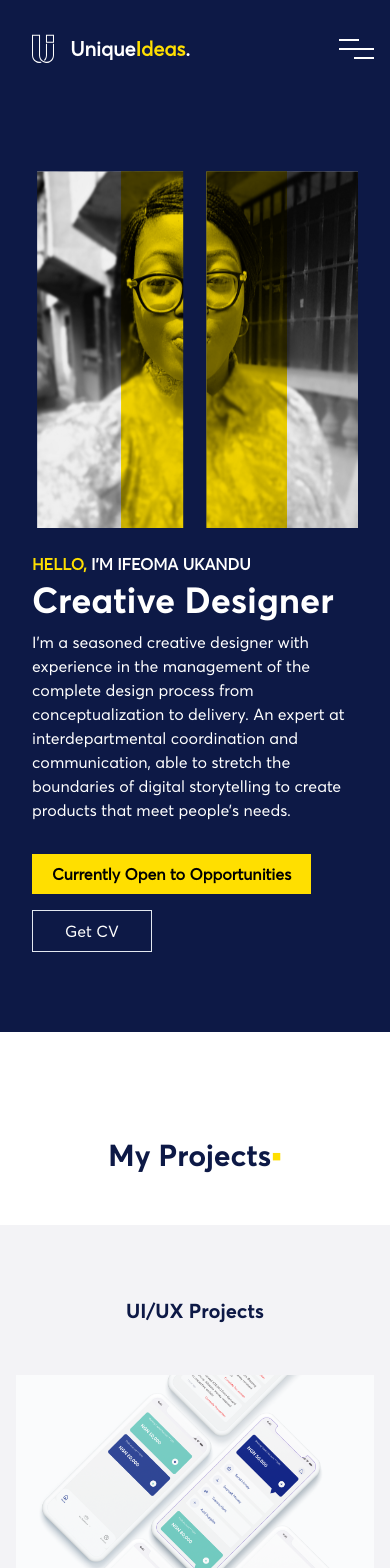
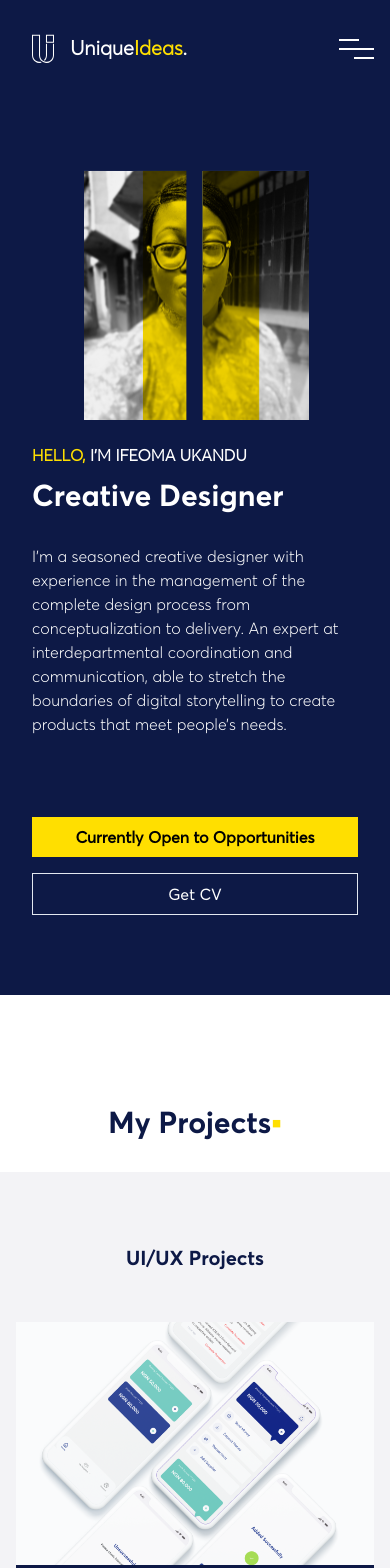
Before and after one commit to adelakuntobi/unique-portfolio, a React (Create React App) app: page / in a window 390 px wide. Shown: the top 1568 px of the page. Built offline with nearby package versions, Linux system fonts and the light colour scheme.

Commit message:
Reviwed unique's changes

```diff
--- a/src/App.js
+++ b/src/App.js
@@ -24,7 +24,7 @@ function App() {
         <div className="container mx-auto">
           <nav className="container mx-auto desktop__navbar px-6 lg:px-0">
             <div className="logo">
-              <img src={Logo} alt="logo" className="w-1/12 lg:w-1/6 mx-4" />
+              <img src={Logo} alt="logo" className="w-1/12 mx-4" />
               <p className="nav__logo text-xl lg:text-3xl">Unique<span>Ideas</span>.</p>
             </div>
             <ul className="desktop__nav__list">
--- a/src/components/Contact/Contact.js
+++ b/src/components/Contact/Contact.js
@@ -2,49 +2,51 @@ import React, { useState, useEffect } from 'react'
 import Header from '../ProjectComponent/Header'
 import '../../css/Contact.css';
 import Loader from '../Loader/Loader';
-import emailjs from 'emailjs-com';
+
+// import Successful from '../Loader/Successful';
+// import emailjs from 'emailjs-com';
 
 function Contact() {
   // var initialState = true
   function sendEmail(e) {
     e.preventDefault();
 
-    emailjs.sendForm('gmail', 'template_cfapdtw', e.target, 'user_jUIxEF1crTt8lfw5ebKxY')
-      .then((result) => {
-          console.log(result.text);
-      }, (error) => {
-          console.log(error.text);
-      });
-      setLoading(
-        newloader => newloader = true
-      )
-      e.target.reset()
+    setLoading(
+      newloader => newloader = true
+    )
+
+    e.target.reset()
   }
   const [loading, setLoading] = useState(false)
 
 
-
   useEffect(() => {
-     setTimeout(() => {
+    setTimeout(() => {
       setLoading(
         newloader => newloader = false
       )
+
     }, 10000);
 
-  }, [loading])
+
+  }, [])
+
 
   return (
     <div className="contact">
       {
         loading ? <Loader /> : ""
       }
+
+
       <Header title="Contact Me"
         role={`Say Hello`}
         list1="Do you want me to handle your project or you just want to have a chat about Design, a Project, Career, or life in general?" />
 
       <form className="w-11/12 md:w-8/12 lg:w-6/12 mx-auto py-12" onSubmit={sendEmail}>
         <div className="py-4">
-          <label>Full Name<span className="text-red-600">*</span></label>
+          <label>Full Name<span className="text-red-600">*</span></label> <i className="fa">&#xf164;</i>
+
           <input required type="text" className="block border w-full p-2 mt-3 opacity-75" name="from_name" />
         </div>
         <div className="py-4">
@@ -57,9 +59,7 @@ function Contact() {
         </div>
         <div className="py-4">
           <label>Message<span className="text-red-600">*</span></label>
-          <textarea required className="block border w-full p-2 mt-3 h-40 opacity-75" name="message"
-
-/>
+          <textarea required className="block border w-full p-2 mt-3 h-40 opacity-75" name="message" />
         </div>
 
         <button value="submit" type="submit"
--- a/src/components/Landingpage/Landingpage.js
+++ b/src/components/Landingpage/Landingpage.js
@@ -11,32 +11,28 @@ import src2 from '../../images/Rectangle 597.svg'
 function Landingpage() {
   return (
     <div className="">
-      {/* <Switch>
-      <Route exact path="/" component={Landingpage} />
-        <Route exact path="/workcappy" component={Workcappy} />
-        <Route exact path="Atunlo" component={Projects} />
-      </Switch> */}
+
       <div className="header-content container-fluid py-12 background-blue text-white">
         <div className="container mx-auto flex flex-col-reverse lg:flex-row">
           <div className="my-auto w-full lg:w-6/12 px-8">
-            <p className="uppercase font-bold"><span className="yellow">Hello,</span> I'm Ifeoma Ukandu</p>
-            <h1 className="text-4xl">Creative Designer</h1>
-            <p>I’m a seasoned creative designer with experience in the management of the complete design
+            <p className="uppercase font-semibold"><span className="yellow">Hello,</span> I'm Ifeoma Ukandu</p>
+            <h1 className="text-3xl md:text-5xl pb-6 pt-2">Creative Designer</h1>
+            <p className="pb-12 ">I’m a seasoned creative designer with experience in the management of the complete design
             process from conceptualization to delivery. An expert at interdepartmental coordination and
             communication, able to stretch the boundaries of digital storytelling to create products that
             meet people’s needs.</p>
-            <div className="flex justify-between py-6 flex-wrap">
-              <button className="lg:px-8 px-5 my-2 lg:my-0 py-2 text-black font-bold yellow-bg">Currently Open to Opportunities</button>
-              <button className="px-8 my-2 lg:my-0 py-2 border">Get CV</button>
+            <div className="flex justify-between py-6 flex-wrap flex-col lg:flex-row">
+              <button className="w-full md:w-7/12 lg:w-7/12 my-2 lg:my-0 py-2 text-black font-bold yellow-bg">Currently Open to Opportunities</button>
+              <button className="w-full md:w-7/12 lg:w-4/12 my-2 lg:my-0 py-2 border">Get CV</button>
             </div>
           </div>
-          <img className="w-10/12 my-6 mx-auto lg:w-5/12 lg:ml-auto lg:my-0" src={headerimage} alt="header" />
+          <img className="w-7/12 my-6 mx-auto lg:w-5/12 lg:ml-auto lg:my-0" src={headerimage} alt="header" />
         </div>
       </div>
       <div id="the-projects">
-        <h2 class="text-center text-3xl pt-20 pb-5">My Projects<span class="yellow">&#x25AA; </span></h2>
+        <h2 className="text-center text-3xl pt-20 pb-5">My Projects<span class="yellow">&#x25AA; </span></h2>
         <div className="container-fluid bg-gray py-6">
-          <h5 class="text-center py-12 text-xl">UI/UX Projects</h5>
+          <h5 className="text-center py-12 text-xl">UI/UX Projects</h5>
           <div>
             <div className="container mx-auto w-11/12 sm:w-8/12 md:w-6/12 lg:w-10/12">
               <Projectsample
--- /dev/null
+++ b/src/components/Loader/Successful.js
@@ -0,0 +1,15 @@
+import React from 'react'
+import Text from '../ProjectComponent/Text';
+
+function Successful() {
+  return (
+    <div className="h-screen w-screen fixed top-0 left-0 bg-black z-20 bg-opacity-75 flex justify-center items-center">
+      <div className="bg-white p-12 m-6 text-black">
+        <Text title="Thank you for contacting me"
+          content="Your email has been sent, I will be in touch shortly." />
+      </div>
+    </div>
+  )
+}
+
+export default Successful
--- a/src/components/ProjectComponent/Text.js
+++ b/src/components/ProjectComponent/Text.js
@@ -4,7 +4,7 @@ function Text(props) {
   const {title,content,content2,space,key} = props
 
   return (
-    <div className="my-8 lg:my-12">
+    <div className="mb-2">
       <h2>{title}<span className="yellow font-extrabold text-base">&#x25AA; </span></h2>
       <p>{content}</p>{space}
       <p>{content2}</p> {key}
--- a/src/components/Projects/Workcappy.js
+++ b/src/components/Projects/Workcappy.js
@@ -76,7 +76,6 @@ function Workycappy() {
             </div>
             <h1 className="text-4xl m-auto">Home Screen<span className="yellow text-5xl">.</span></h1>
           </div>
-          <span style={{ color: "#FF2525" }} className="py-4">* Hello, Please Tap Image to Zoom</span>
         </div>
         </div>
         <div className="bg-gray text-center container-fluid py-8">
@@ -89,7 +88,7 @@ function Workycappy() {
 
         <div className="container content px-4 text-center mx-auto">
           <Text title="Section One (Working Capital)" />
-          <p className="pb-8">This section focuses on ensuring that the users intended working capital is secured to a great extent. It limits the users options to being able to send out funds from this wallet to only individuals he has added to this suppliers list. This way, money only leaves his wallet directly to the account of who he purchases goods or services from.</p>
+          <p className="text-center lg:text-left pb-8">This section focuses on ensuring that the users intended working capital is secured to a great extent. It limits the users options to being able to send out funds from this wallet to only individuals he has added to this suppliers list. This way, money only leaves his wallet directly to the account of who he purchases goods or services from.</p>
           <div className="flex flex-wrap justify-between">
             <img src={sectionOne1} alt="section one" className="px-2" />
             <img src={sectionOne2} alt="section two" className="px-2" />
@@ -119,7 +118,7 @@ function Workycappy() {
             <img src={manageNetwork3} alt="manageNetwork3" className="px-4" />
           </div>
         </div>
-        <div className="container mx-auto pt-6 pb-16">
+        <div className="container text-left mx-auto pt-6 pb-16">
           <a target="_blank" rel="noopener noreferrer" href="https://github.com" className="font-bold inline-block pt-6 ">View Working Capital Wallet Prototype Here</a><br />
           <a target="_blank" rel="noopener noreferrer" href="https://github.com" className="font-bold inline-block pt-6 ">View Profit Wallet Prototype Here</a>
         </div>
--- a/src/css/Projects.css
+++ b/src/css/Projects.css
@@ -3,8 +3,8 @@
 }
 
 h2{
-  font-size: 1.65rem;
-  margin: 1.5rem 5px;
+  font-size: 1.5rem;
+  margin: 1.75rem 0 .25rem;
 }
 .target-users li{
   margin-bottom: 1.5rem;
--- a/src/tailwind.css
+++ b/src/tailwind.css
@@ -29,6 +29,9 @@
 h1,h2,h3,h4,h5{
   font-family: "Averta-Bold";
 }
+p{
+  font-family: "Averta-Light";
+}
 body{
   color: #0d1946;
 }
```
Also changed, not shown: src/index.css.
